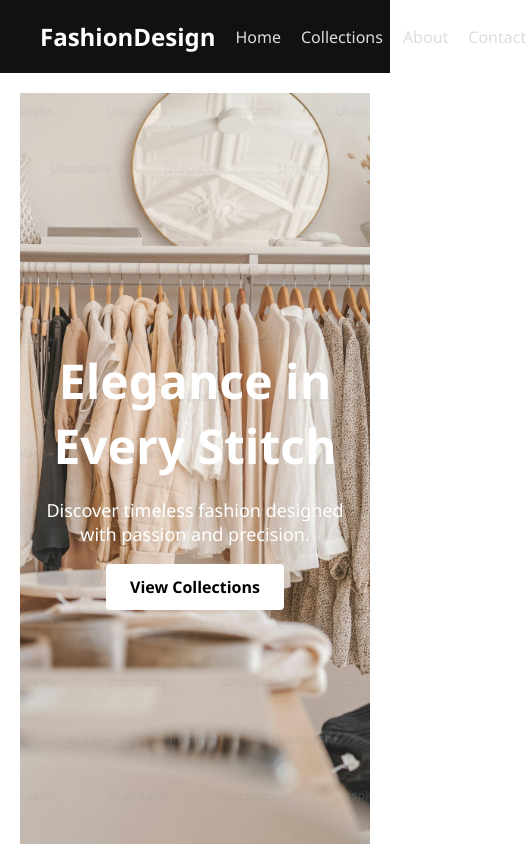
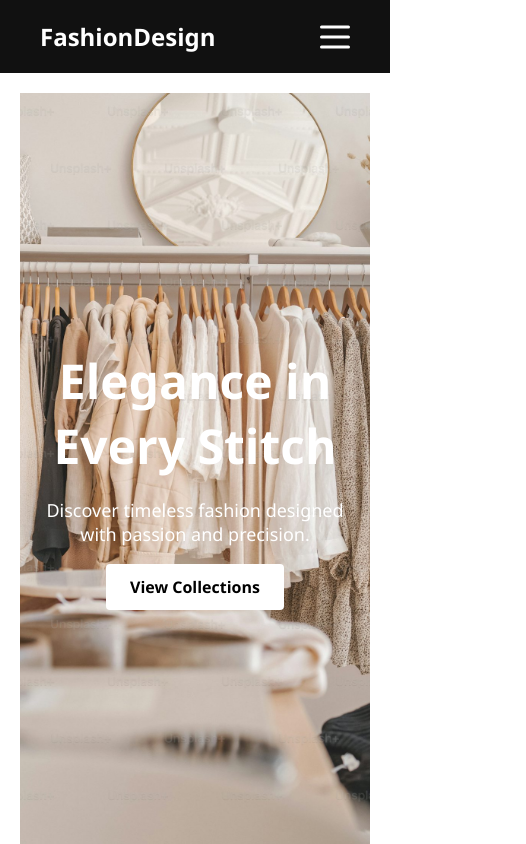
Before and after one commit to Arnoldcharles/FashionDesign, a Next.js app: page / in a window 390 px wide. Shown: the top 844 px of the page, 526 px wide, since content can reach past the window. Built offline with nearby package versions, Linux system fonts and the light colour scheme.

Commit message:
Implement responsive navigation with hamburger menu in Header component

```diff
--- a/app/components/Header.jsx
+++ b/app/components/Header.jsx
@@ -1,3 +1,4 @@
+// components/Header.jsx
 import Link from 'next/link';
 import '../styles/header.css';
 
@@ -5,6 +6,12 @@
   return (
     <header className="header">
       <div className="logo">FashionDesign</div>
+
+      <input type="checkbox" id="menu-toggle" />
+      <label htmlFor="menu-toggle" className="hamburger">
+        <span></span>
+      </label>
+
       <nav className="nav">
         <Link href="/">Home</Link>
         <Link href="/collections">Collections</Link>
--- a/app/styles/header.css
+++ b/app/styles/header.css
@@ -1,3 +1,4 @@
+/* Base header */
 .header {
   display: flex;
   justify-content: space-between;
@@ -5,6 +6,7 @@
   background: #111;
   padding: 20px 40px;
   color: white;
+  position: relative;
 }
 
 .logo {
@@ -12,12 +14,103 @@
   font-weight: bold;
 }
 
+.nav {
+  display: flex;
+  gap: 20px;
+}
+
 .nav a {
-  margin-left: 20px;
   color: #ddd;
   font-weight: 500;
+  transition: color 0.3s ease;
 }
 
 .nav a:hover {
   color: #fff;
 }
+
+/* Mobile nav setup */
+#menu-toggle {
+  display: none;
+}
+
+/* Hamburger base */
+.hamburger {
+  display: none;
+  width: 30px;
+  height: 24px;
+  cursor: pointer;
+  position: relative;
+  z-index: 999;
+}
+
+.hamburger span,
+.hamburger span::before,
+.hamburger span::after {
+  content: "";
+  position: absolute;
+  height: 3px;
+  width: 100%;
+  background: white;
+  transition: 0.4s;
+  border-radius: 2px;
+}
+
+.hamburger span {
+  top: 50%;
+  transform: translateY(-50%);
+}
+
+.hamburger span::before {
+  top: -10px;
+}
+
+.hamburger span::after {
+  bottom: -10px;
+}
+
+/* Animate hamburger to X */
+#menu-toggle:checked + .hamburger span {
+  background: transparent;
+}
+
+#menu-toggle:checked + .hamburger span::before {
+  transform: rotate(45deg);
+  top: 0;
+}
+
+#menu-toggle:checked + .hamburger span::after {
+  transform: rotate(-45deg);
+  bottom: 0;
+}
+
+/* Responsive nav dropdown */
+@media (max-width: 768px) {
+  .hamburger {
+    display: block;
+  }
+
+  .nav {
+    flex-direction: column;
+    align-items: center;
+    position: absolute;
+    top: 70px;
+    left: 0;
+    width: 100%;
+    background-color: #111;
+    max-height: 0;
+    overflow: hidden;
+    transition: max-height 0.4s ease-in-out;
+  }
+
+  #menu-toggle:checked + .hamburger + .nav {
+    max-height: 300px;
+    padding: 20px 0;
+  }
+
+  .nav a {
+    padding: 12px 0;
+    width: 100%;
+    text-align: center;
+  }
+}
```
